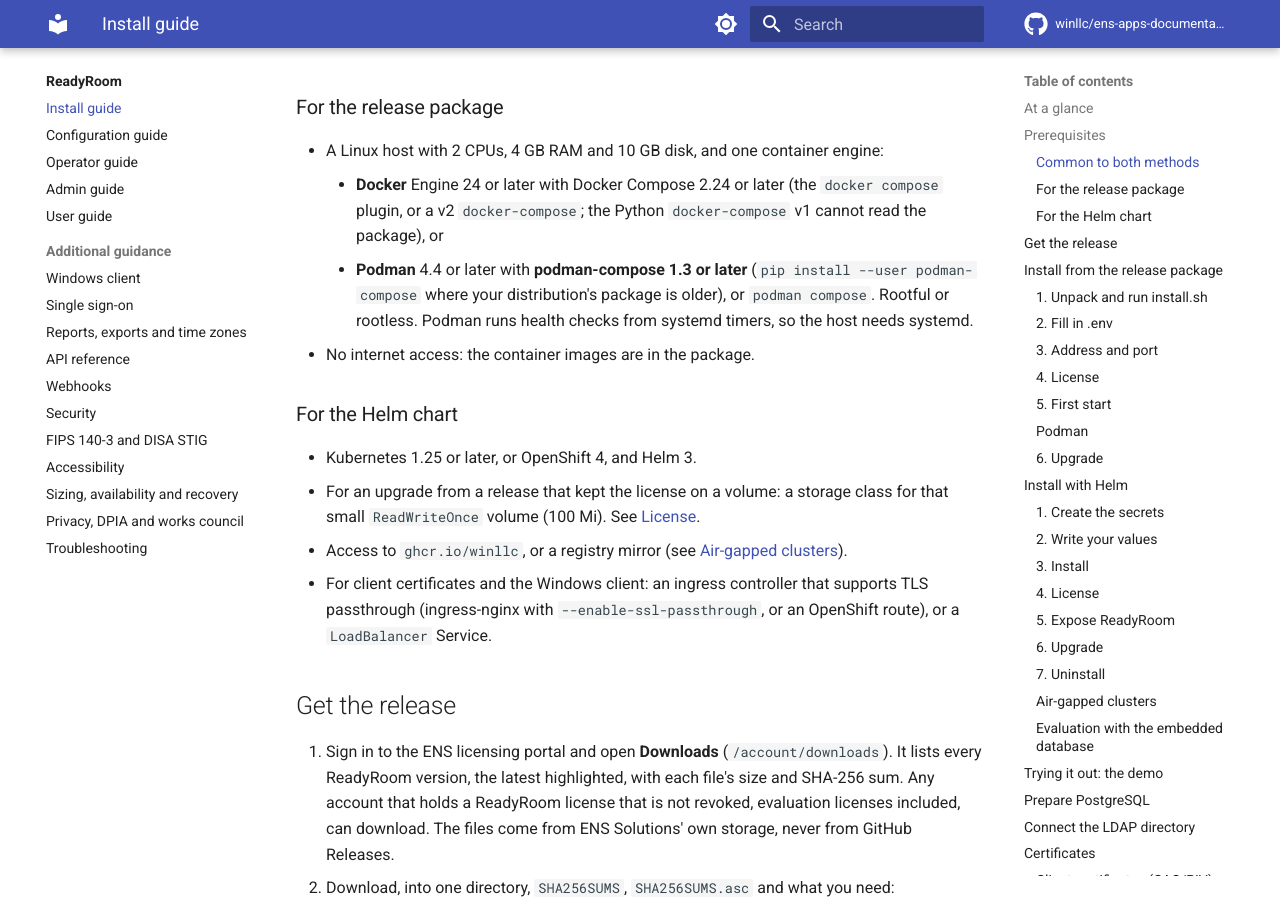
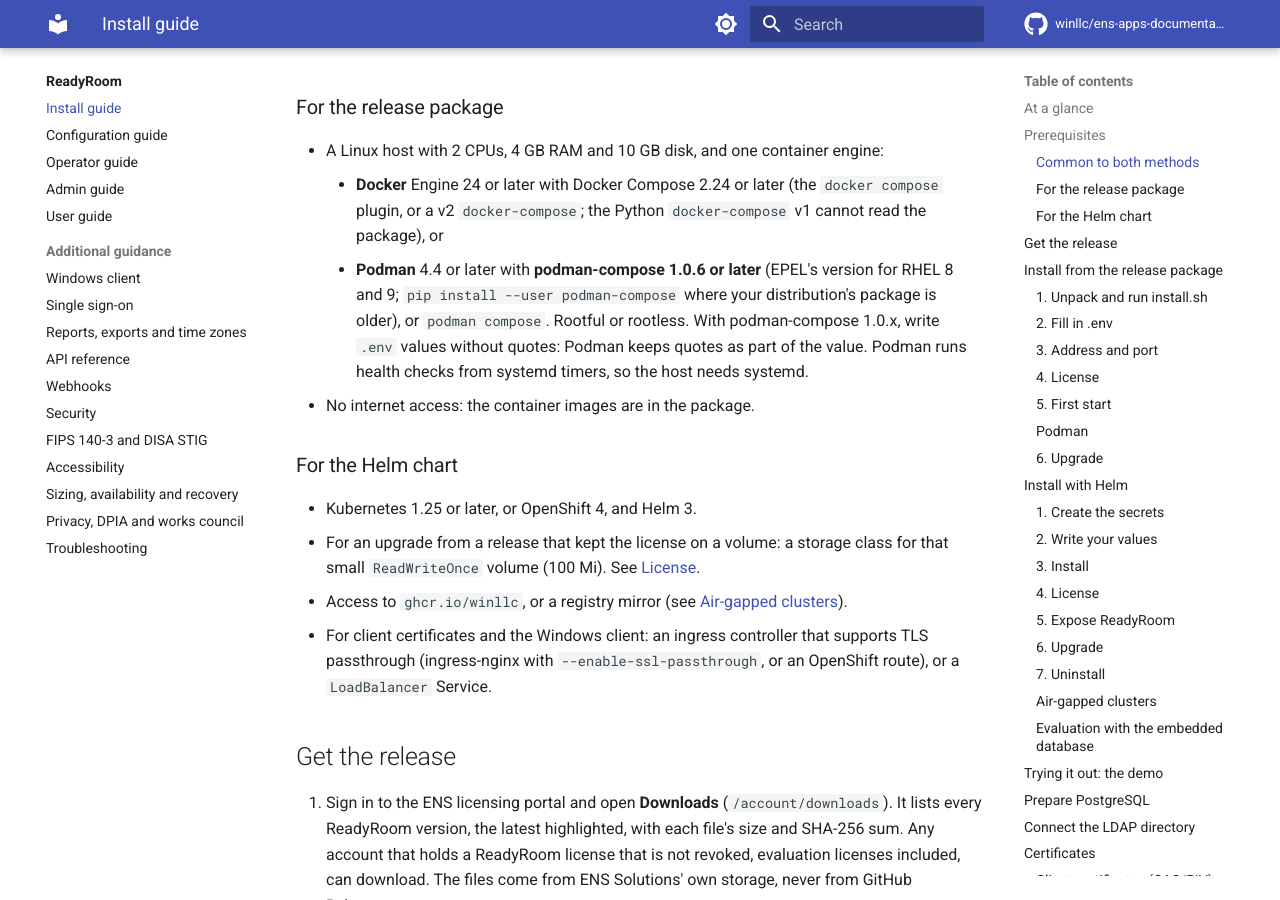
Before and after one commit to winllc/ens-apps-documentation, an MkDocs documentation site: the page built from docs/readyroom/install.md, in a window 1280 px wide and 900 px high, scrolled down 1523 px. Built offline with MkDocs 1.6.1 and Material for MkDocs 9.7.7, drawn with Linux system fonts in a browser that asks for light colours; comment, search, counter and statistics services are not loaded.

Commit message:
CertAlert, ReadyRoom, RSA Operations Portal: podman-compose 1.0.6 is enough
Their bundles now run with podman-compose 1.0.6 (EPEL's for RHEL 8 and 9) instead of 1.3 or 1.4
(winllc/cert-alert#48, winllc/in-n-out-work#55, winllc/rsa-operations-portal#52). The publish-nothing
overrides that use !reset still need 1.4.0; with older versions the scripts refuse them and point to
binding on 127.0.0.1. All four install pages say to leave .env values unquoted with podman-compose
1.0.x, since Podman keeps quotes as part of the value.

Co-Authored-By: Claude Opus 5.5 <noreply@anthropic.com>
Claude-Session: https://claude.ai/code/session_01R2Q6XtDB8DfVmiejzJGwBh

```diff
--- a/docs/readyroom/install.md
+++ b/docs/readyroom/install.md
@@ -38,9 +38,10 @@ workstation. Every setting mentioned here is described in [Configuration](config
 - A Linux host with 2 CPUs, 4 GB RAM and 10 GB disk, and one container engine:
     - **Docker** Engine 24 or later with Docker Compose 2.24 or later (the `docker compose` plugin, or
       a v2 `docker-compose`; the Python `docker-compose` v1 cannot read the package), or
-    - **Podman** 4.4 or later with **podman-compose 1.3 or later** (`pip install --user
-      podman-compose` where your distribution's package is older), or `podman compose`. Rootful or
-      rootless. Podman runs health checks from systemd timers, so the host needs systemd.
+    - **Podman** 4.4 or later with **podman-compose 1.0.6 or later** (EPEL's version for RHEL 8 and
+      9; `pip install --user podman-compose` where your distribution's package is older), or
+      `podman compose`. Rootful or rootless. With podman-compose 1.0.x, write `.env` values without
+      quotes: Podman keeps quotes as part of the value. Podman runs health checks from systemd timers, so the host needs systemd.
 - No internet access: the container images are in the package.
 
 ### For the Helm chart
```
Also changed, not shown: docs/cert-alert/install.md (+2 -2 lines), docs/directory-services-portal/install.md (+1 -1 lines), docs/rsa-operations-portal/install.md (+2 -2 lines).
